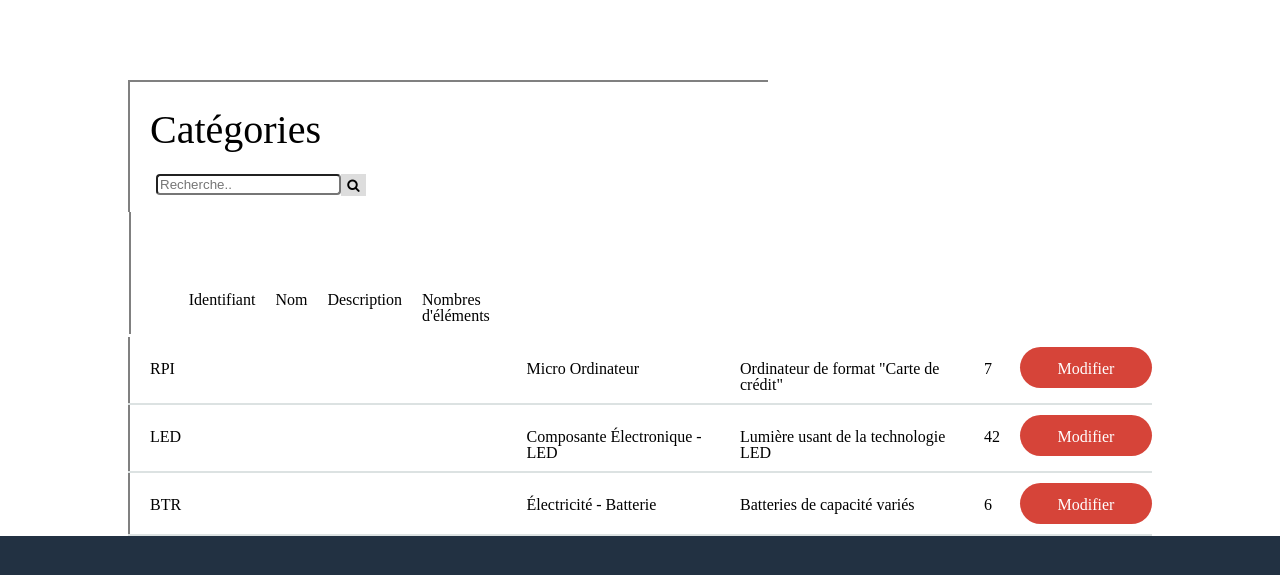
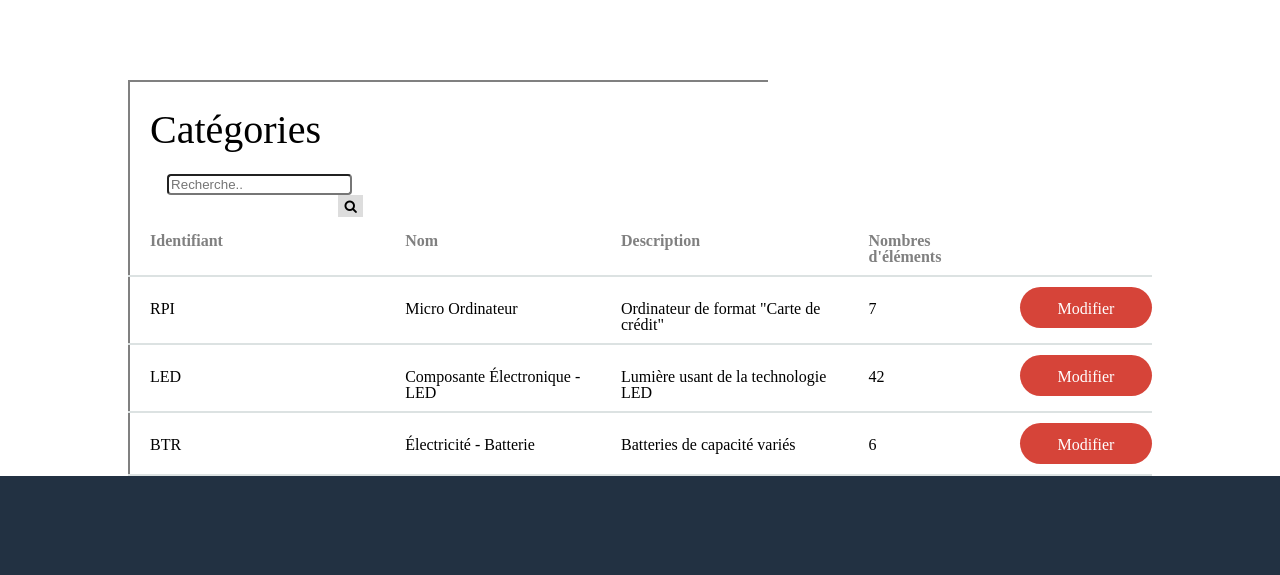
Before and after one commit to eloiselle/InventaireJEYBOX, a PHP site: page /gestion_categorie.php in a window 1280 px wide. Shown: the part 53-628 px from the top of the page. Run offline with PHP 8.4, Linux system fonts and the light colour scheme; lists and menus that the app fills with data are empty.

Commit message:
Classe Entete ajouter à la table

```diff
--- a/gestion_categorie.php
+++ b/gestion_categorie.php
@@ -40,7 +40,7 @@
       </tr>
 
       <!-- En-tête de table -->
-      <tr class="itemSelection">
+      <tr class="entete">
         <th>Identifiant</th>
         <th>Nom</th>
         <th>Description</th>
```
